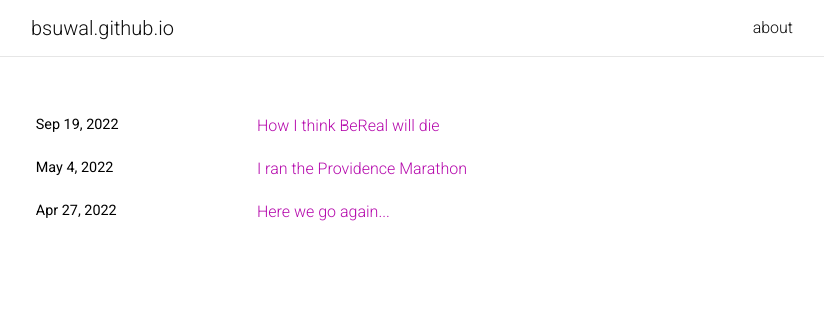
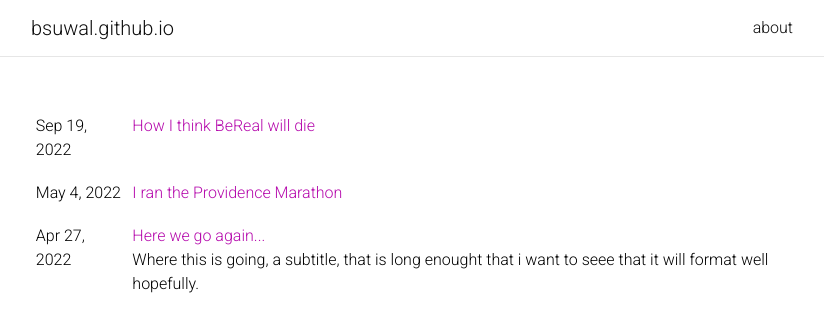
Before and after one commit to bsuwal/bsuwal.github.io, a Jekyll site: the page built from _pages/index.md, in a window 1280 px wide. Shown: the top 332 px of the page, without its empty margins (224-1048 px from the left). Built offline with Jekyll 4.4.1, drawn with Linux system fonts in a browser that asks for light colours; the list of posts is cut into pages by our own code; comment, search, counter and statistics services are not loaded; a style sheet for code colours, icons or effects is not loaded.

Commit message:
post list

```diff
--- a/_config.yml
+++ b/_config.yml
@@ -17,10 +17,6 @@
 # TODO: add layout settings (single page vs. multi-page)
 
 permalink: /blog/:year/:title/
-
-# Pagination
-pagination:
-  enabled: true
 
 # Markdown and syntax highlight
 markdown: kramdown
--- a/_includes/pagination.html
+++ /dev/null
@@ -1,17 +0,0 @@
-{%- if paginator.total_pages > 1 -%}
-<nav aria-label="Blog page naviation">
-  <ul class="pagination pagination-lg justify-content-center">
-    <li class="page-item {% unless paginator.previous_page %}disabled{% endunless %}">
-      <a class="page-link" href="{{ paginator.previous_page_path | relative_url }}" tabindex="-1" aria-disabled="{{ paginator.previous_page }}">Newer</a>
-    </li>
-    {%- if paginator.page_trail -%}
-      {% for trail in paginator.page_trail -%}
-        <li class="page-item {% if page.url == trail.path %}active{% endif %}"><a class="page-link" href="{{ trail.path | relative_url }}" title="{{trail.title}}">{{ trail.num }}</a></li>
-      {% endfor -%}
-    {%- endif -%}
-    <li class="page-item {% unless paginator.next_page %}disabled{% endunless %}">
-      <a class="page-link" href="{{ paginator.next_page_path | relative_url }}">Older</a>
-    </li>
-  </ul>
-</nav>
-{%- endif -%}
--- /dev/null
+++ b/_includes/post-list.html
@@ -0,0 +1,15 @@
+<div class="post">
+  <ul class="post-list">
+    <table class="table table-sm table-borderless">
+      {% for post in site.posts %}
+        <tr>
+          <td scope="row">{{ post.date | date: "%b %-d, %Y" }}</td>
+            <td>
+              <a class="post-link" href="{{ post.url | relative_url }}">{{ post.title }}</a><br>
+              {{post.description}}
+            </td>
+        </tr>
+    {% endfor %}
+  </table>
+  </ul>
+</div>
--- a/_layouts/none.html
+++ /dev/null
@@ -1 +0,0 @@
-{{content}}
--- a/_pages/index.md
+++ b/_pages/index.md
@@ -2,77 +2,16 @@
 layout: default
 title: blog
 permalink: /
-pagination:
-  enabled: true
-  collection: posts
-  permalink: /page/:num/
-  per_page: 10
-  sort_field: date
-  sort_reverse: true
-  trail:
-    before: 1 # The number of links before the current page
-    after: 3  # The number of links after the current page
 ---
+{% include post-list.html %}
 
-<div class="post">
 
-  <!-- <div class="header-bar">
-    <h2>{{ site.blog_name }}</h2>
-    <h2>{{ site.blog_description }}</h2>
-  </div> -->
-
-  <ul class="post-list">
-    <table class="table table-sm table-borderless">
-
-    {% for post in paginator.posts %}
-    <tr>
-      <th scope="row">{{ post.date | date: "%b %-d, %Y" }}</th>
-      <td>
-          <a class="post-link" href="{{ post.url | relative_url }}">{{ post.title }}</a>
-      </td>
-      <td>
-          {{ post.subtitle }}
-      </td>
-    </tr>
-    <!-- <li>
-      <h3>
-        {% if post.redirect == blank %}
-          <a class="post-title" href="{{ post.url | prepend: site.baseurl }}">{{ post.title }}</a>
-        {% else %}
-        <a class="post-title" href="{% if post.redirect contains '://' %}{{ post.redirect }}{% else %}{{ post.redirect | relative_url }}{% endif %}">{{ post.title }}</a>
-        {% endif %}
-      </h3> -->
-      <!-- <p>{{ post.description }}</p> -->
-      <!-- <p class="post-meta"> {{read_time}} min read &nbsp; &middot; &nbsp; -->
-        <!-- {{ post.date | date: '%B %-d, %Y' }} -->
-      <!-- </p> -->
-      <!-- <p class="post-tags">
-        <a href="{{ year | prepend: '/blog/' | prepend: site.baseurl}}">
-          <i class="fas fa-calendar fa-sm"></i> {{ year }} </a>
-
-          {% if tags != "" %}
-          &nbsp; &middot; &nbsp;
-            {% for tag in post.tags %}
-            <a href="{{ tag | prepend: '/blog/tag/' | prepend: site.baseurl}}">
-              <i class="fas fa-hashtag fa-sm"></i> {{ tag }}</a> &nbsp;
-              {% endfor %}
-          {% endif %}
-
-          {% if categories != "" %}
-          &nbsp; &middot; &nbsp;
-            {% for category in post.categories %}
-            <a href="{{ category | prepend: '/blog/category/' | prepend: site.baseurl}}">
-              <i class="fas fa-tag fa-sm"></i> {{ category }}</a> &nbsp;
-              {% endfor %}
-          {% endif %}
-    </p> -->
-    <!-- </li> -->
-
-    {% endfor %}
-  </table>
-
-  </ul>
-
-  <!-- {% include pagination.html %} -->
-
-</div>
+  <!-- {% for cupcake in site.cupcakes %}
+    <div class="cupcake">
+      <div class="image">
+        <img src="{{ cupcake.image_path }}" alt="{{ cupcake.type }}" />
+      </div>
+      <h2>{{ cupcake.type }}</h2>
+      <p>{{ cupcake.description }}</p>
+    </div>
+  {% endfor %} -->
--- a/_posts/2022-04-27-first-post.md
+++ b/_posts/2022-04-27-first-post.md
@@ -1,8 +1,8 @@
 ---
 layout: post
 title: Here we go again...
+description: Where this is going, a subtitle, that is long enought that i want to seee that it will format well hopefully.
 date: 2022-04-27
-description: Starting a blog
 categories:
 ---
 {% include figure.html path="assets/img/start-a-blog.png" class="img-fluid rounded z-depth-1" %}
```
Also changed, not shown: _pages/about.md (+1 -1 lines), blog/index.html (deleted, +0 -74 lines), 1 other file.
